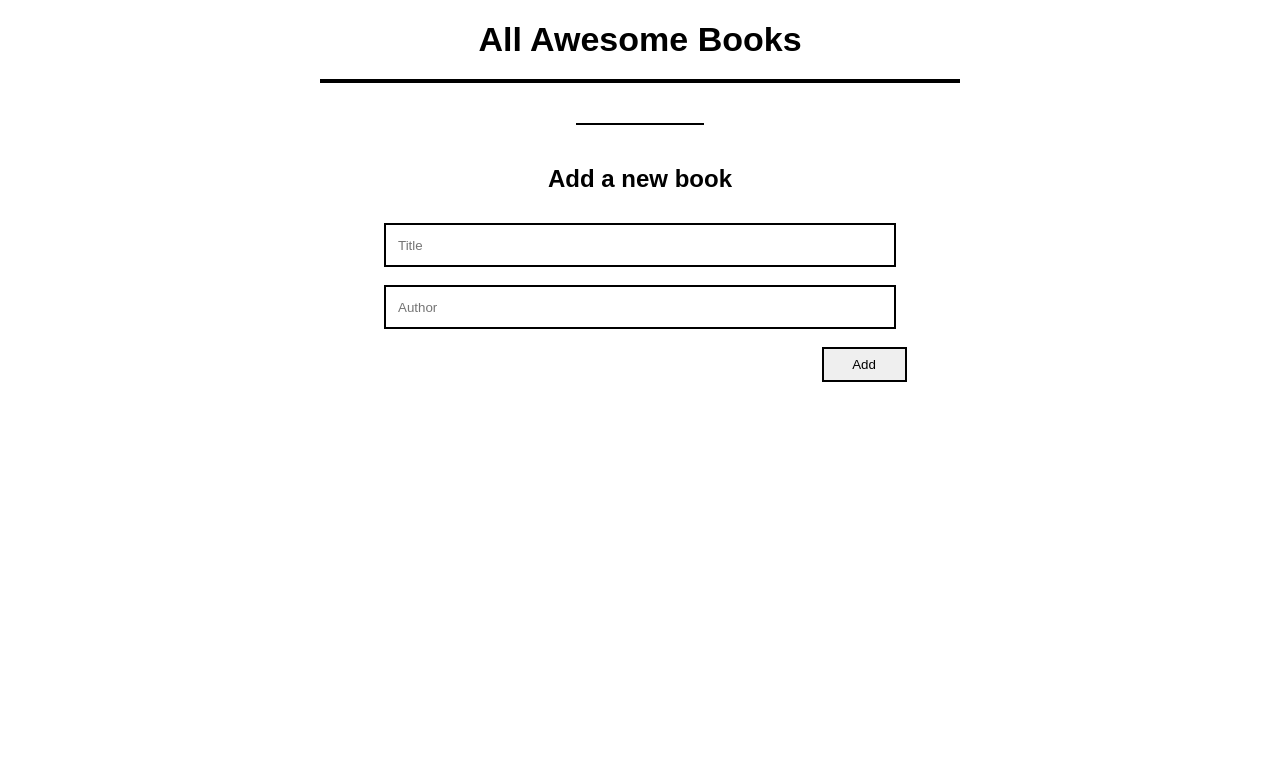
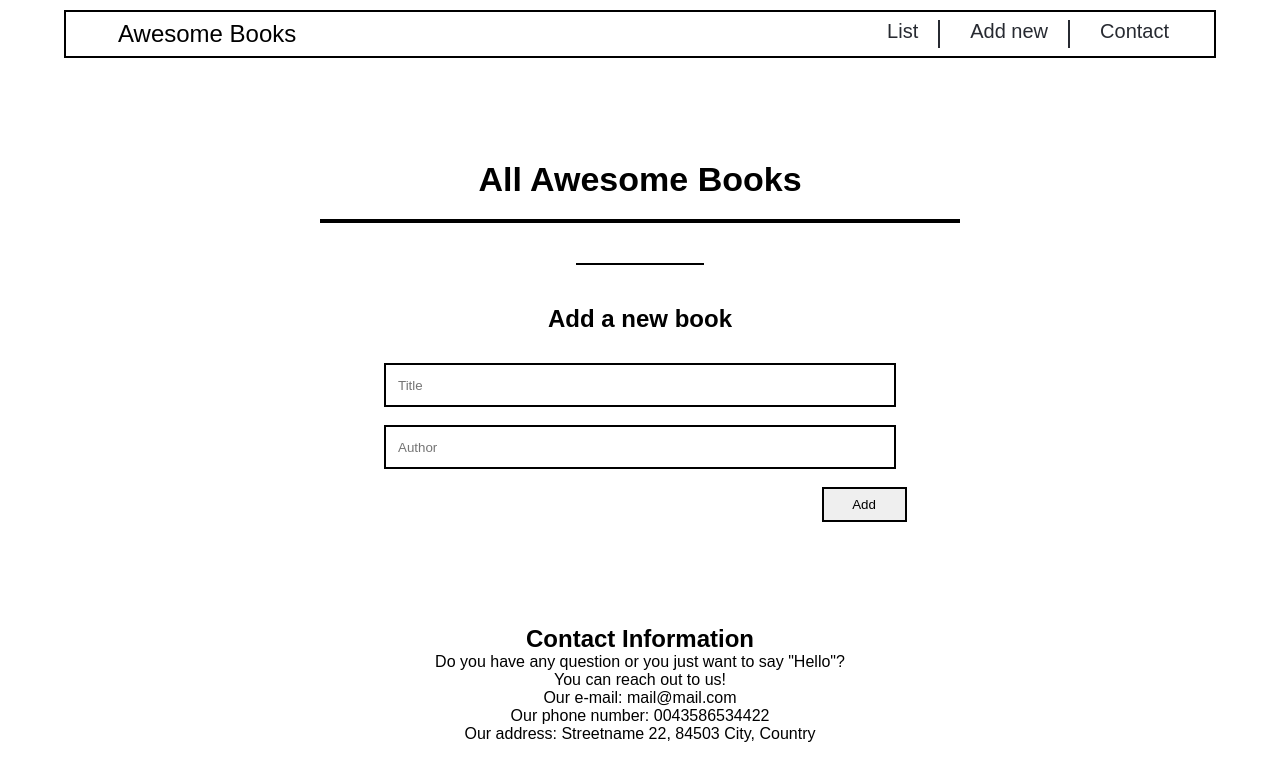
Before and after one commit to mirelapitt/Awesome-books, a website: page index.html in a window 1280 px wide. Drawn offline with Linux system fonts and the light colour scheme.

Commit message:
Add NavBar and contact section

```diff
--- a/index.html
+++ b/index.html
@@ -8,13 +8,23 @@
     <link rel="stylesheet" href="style.css">
   </head>
   <body>
+      <header>
+          <nav class="nav-head">
+              <h2>Awesome Books</h2>
+              <ul class="nav-item">
+                  <li class="nav-link"><a href="#booklist">List</a></li>
+                  <li class="nav-link"><a href="#addBook">Add new</a></li>
+                  <li class="nav-link"><a href="#contact">Contact</a></li>
+              </ul>
+          </nav>
+      </header>
     <section id="bookss">
-        <h1>All Awesome Books</h1>
+        <h1 id="booklist">All Awesome Books</h1>
       <!-- books list-->
       <div id="bookList"></div>
       <hr>
       <!-- Form to instert books -->
-      <form method="post">
+      <form method="post" id="addBook">
         <h2>Add a new book</h2>
         <!-- Book Title -->
         <input
@@ -37,6 +47,17 @@
         <button type="button" id="add">Add</button>
       </form>
     </section>
+    <section id="contact">
+        <div class="cont-head">
+            <h1>Contact Information</h1>
+            <p>Do you have any question or you just want to say "Hello"? <br> You can reach out to us!</p>
+            <ul>
+                <li>Our e-mail: mail@mail.com</li>
+                <li>Our phone number: 0043586534422</li>
+                <li>Our address: Streetname 22, 84503 City, Country</li>
+            </ul>
+        </div>
+    </section>
     <script src="app.js"></script>
   </body>
 </html>
--- a/style.css
+++ b/style.css
@@ -13,9 +13,54 @@ body {
   width: 100%;
 }
 
+.nav-head {
+    width: 90%;
+    border: 2px solid #000;
+    display: flex;
+    flex-direction: row;
+    justify-content: space-between;
+    margin: 10px 5%;
+    padding: 8px 20px;
+}
+
+.nav-head h2 {
+    font-weight: lighter;
+    margin-left: 20px;
+    padding: 0 12px;
+}
+
+.nav-item {
+    display: flex;
+    flex-direction: row;
+    margin-right: 10px;
+}
+
+.nav-link {
+    list-style-type: none;
+    margin: 0 15px;
+    font-size: 20px;
+}
+
+a {
+    text-decoration: none;
+    color: #272a31;
+    transition: .3s ease-in-out;
+}
+
+.nav-link:nth-child(1),
+.nav-link:nth-child(2) {
+    border-right: 2px solid #272a31;
+    padding-right: 20px;
+}
+
+a:hover {
+    color: blue;
+}
+
 #bookss {
   width: 100%;
   text-align: center;
+  margin-top: 8%;
 }
 
 #bookss h1 {
@@ -120,3 +165,10 @@ hr {
   height: 2px;
   margin: 40px 45%;
 }
+
+.cont-head {
+    /* border: 1px solid red; */
+    margin: 8% 0;
+    width: 100%;
+    text-align: center;
+}
```
